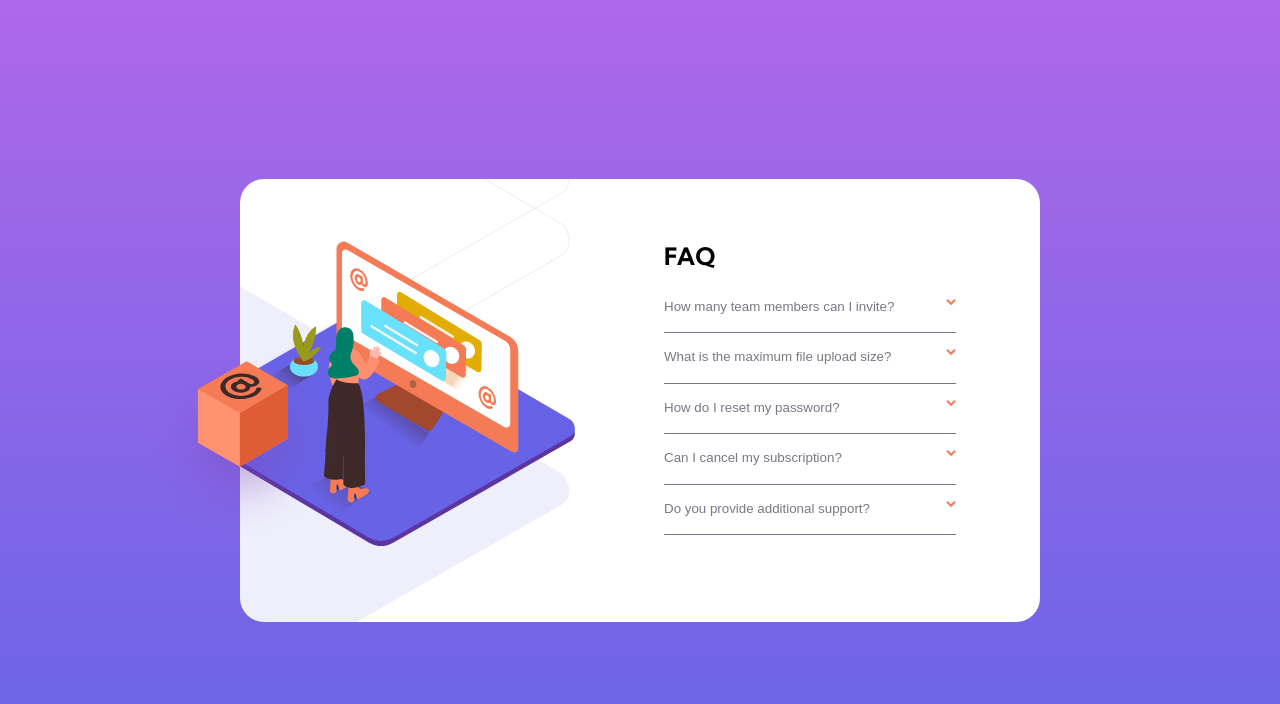
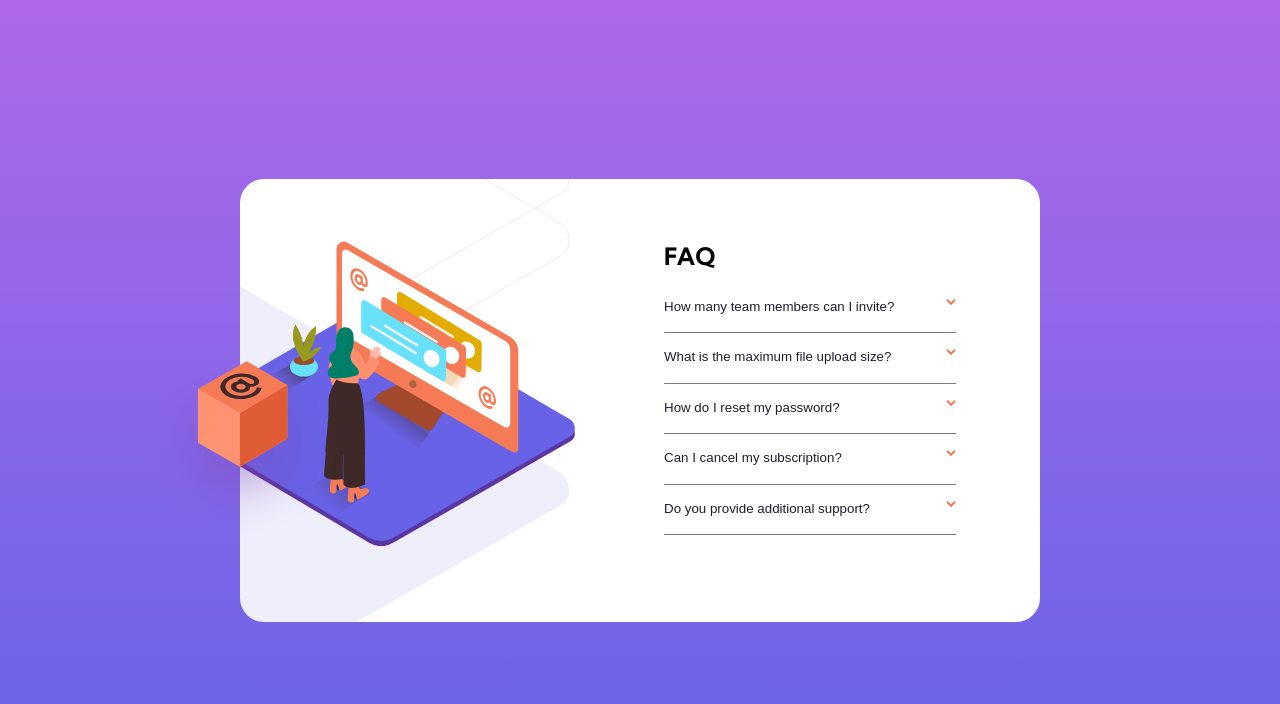
Before and after one commit to Isomukhammad/FAQ-Accordion-Card, a plain HTML site: page index.html in a window 1280 px wide. Drawn offline with Linux system fonts and the light colour scheme.

Commit message:
Update style.css

```diff
--- a/style.css
+++ b/style.css
@@ -74,7 +74,7 @@ body{
     width: 100%;
     display: flex;
     justify-content: space-between;
-    color: hsl(240, 6%, 50%);
+    color: hsl(238, 29%, 16%);
 }
 
 .collapsible:hover{
@@ -82,6 +82,7 @@ body{
 }
 
 .content {
+    color: hsl(240, 6%, 50%);
     padding: .1em 0;
     max-height: 0;
     overflow: hidden;
```
